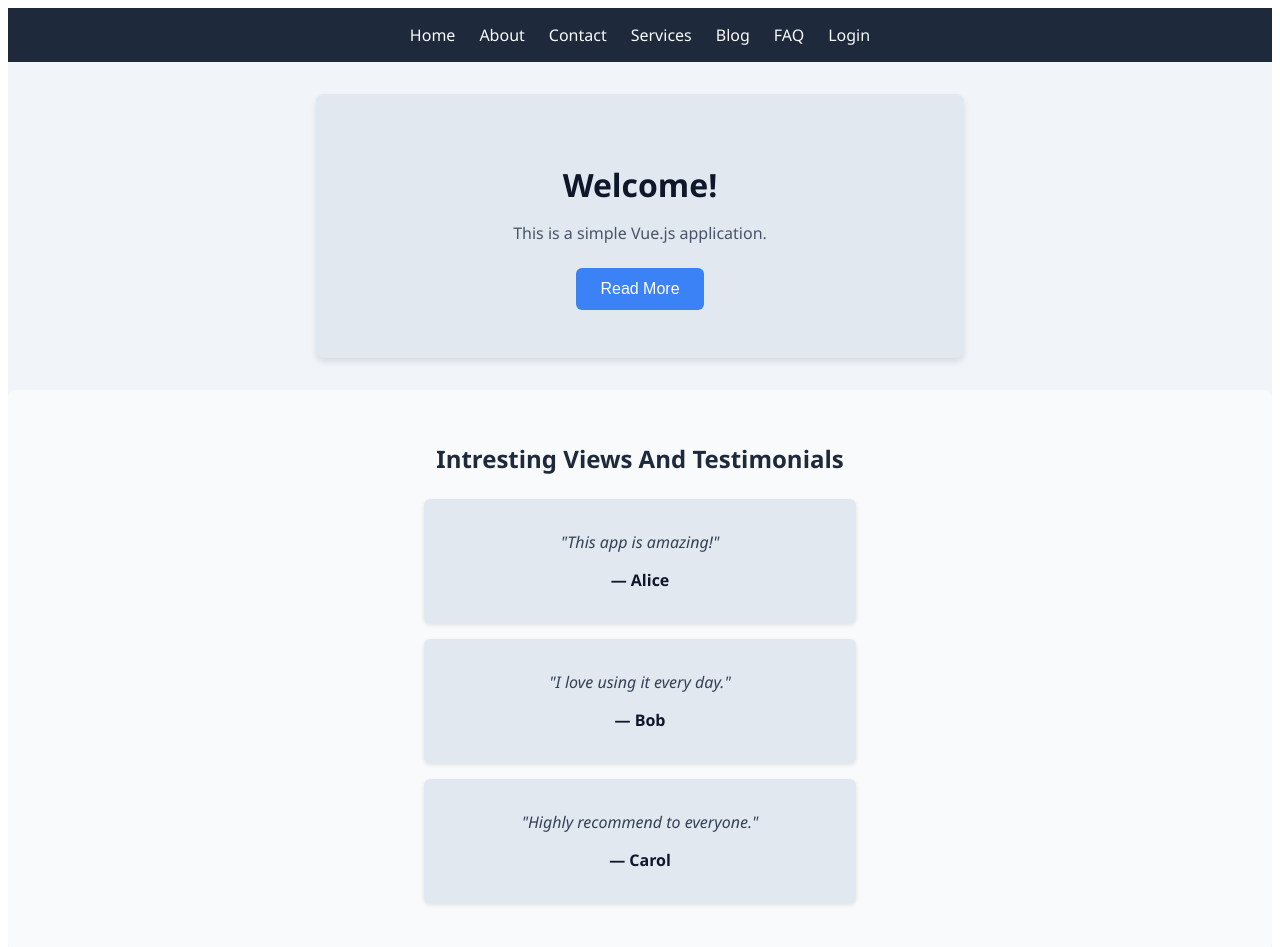
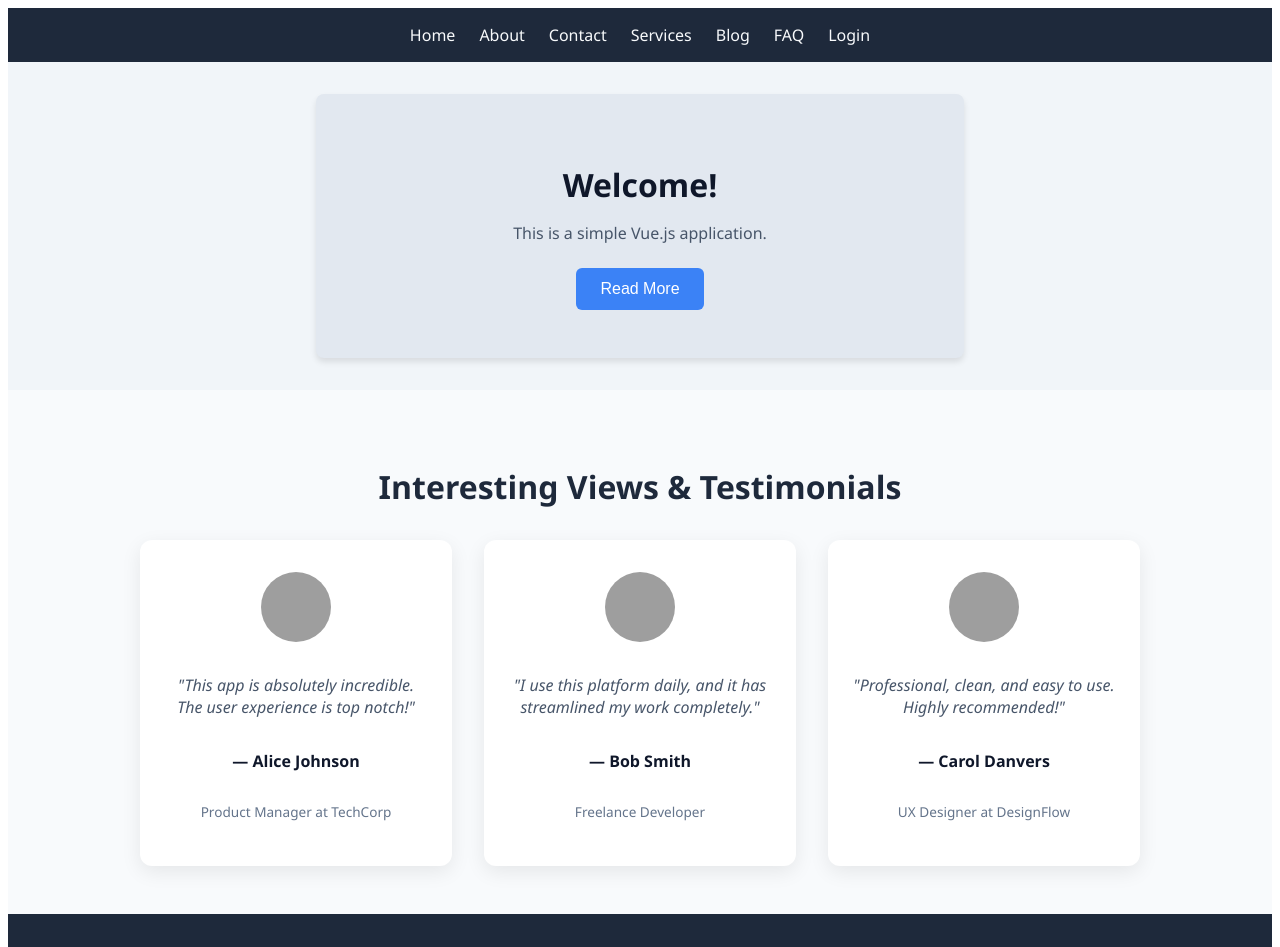
Before and after one commit to MBUDA-BRANICE-NJIRA/Vue-Js-Beginner-Project, a Vue app: page / in a window 1280 px wide. Shown: the top 947 px of the page. Built offline with nearby package versions, Linux system fonts and the light colour scheme; grey boxes are pictures that could not be loaded.

Commit message:
Improved on the testimonials section

```diff
--- a/src/components/Testimonial.vue
+++ b/src/components/Testimonial.vue
@@ -1,23 +1,41 @@
-<!-- Testimonials.vue -->
 <template>
   <section class="testimonials">
-    <h2 class="section-title">Intresting Views And Testimonials</h2>
-    <div class="testimonial-card" v-for="(testimonial, index) in testimonials" :key="index">
-      <p class="quote">"{{ testimonial.message }}"</p>
-      <p class="author">— {{ testimonial.name }}</p>
+    <h2 class="section-title">Interesting Views & Testimonials</h2>
+    <div class="card-grid">
+      <div class="testimonial-card" v-for="(testimonial, index) in testimonials" :key="index">
+        <img :src="testimonial.avatar" alt="User avatar" class="avatar" />
+        <p class="quote">"{{ testimonial.message }}"</p>
+        <p class="author">— {{ testimonial.name }}</p>
+        <p class="role">{{ testimonial.role }}</p>
+      </div>
     </div>
   </section>
 </template>
 
 <script>
 export default {
-  name: 'TestiMonial',
+  name: 'TestiMonials',
   data() {
     return {
       testimonials: [
-        { name: 'Alice', message: 'This app is amazing!' },
-        { name: 'Bob', message: 'I love using it every day.' },
-        { name: 'Carol', message: 'Highly recommend to everyone.' }
+        {
+          name: 'Alice Johnson',
+          message: 'This app is absolutely incredible. The user experience is top notch!',
+          role: 'Product Manager at TechCorp',
+          avatar: 'https://i.pravatar.cc/100?img=1'
+        },
+        {
+          name: 'Bob Smith',
+          message: 'I use this platform daily, and it has streamlined my work completely.',
+          role: 'Freelance Developer',
+          avatar: 'https://i.pravatar.cc/100?img=2'
+        },
+        {
+          name: 'Carol Danvers',
+          message: 'Professional, clean, and easy to use. Highly recommended!',
+          role: 'UX Designer at DesignFlow',
+          avatar: 'https://i.pravatar.cc/100?img=3'
+        }
       ]
     };
   }
@@ -27,34 +45,61 @@ export default {
 <style scoped>
 .testimonials {
   background-color: #f8fafc;
-  padding: 2rem;
+  padding: 3rem 1rem;
   text-align: center;
-  border-radius: 0.5rem;
 }
 
 .section-title {
-  font-size: 1.5rem;
-  margin-bottom: 1.5rem;
+  font-size: 2rem;
+  margin-bottom: 2rem;
   color: #1e293b;
+  font-weight: 600;
+}
+
+.card-grid {
+  display: grid;
+  grid-template-columns: repeat(auto-fit, minmax(260px, 1fr));
+  gap: 2rem;
+  max-width: 1000px;
+  margin: 0 auto;
 }
 
 .testimonial-card {
-  background-color: #e2e8f0;
-  margin: 1rem auto;
-  padding: 1rem;
-  border-radius: 0.375rem;
-  max-width: 400px;
-  box-shadow: 0 2px 4px rgba(0, 0, 0, 0.1);
+  background-color: white;
+  border-radius: 0.75rem;
+  padding: 2rem 1.5rem;
+  box-shadow: 0 6px 20px rgba(0, 0, 0, 0.08);
+  transition: transform 0.3s ease;
+  display: flex;
+  flex-direction: column;
+  align-items: center;
+}
+
+.testimonial-card:hover {
+  transform: translateY(-5px);
+}
+
+.avatar {
+  width: 70px;
+  height: 70px;
+  border-radius: 50%;
+  object-fit: cover;
+  margin-bottom: 1rem;
 }
 
 .quote {
   font-style: italic;
-  color: #334155;
+  color: #475569;
+  margin-bottom: 1rem;
 }
 
 .author {
-  margin-top: 0.5rem;
-  font-weight: bold;
+  font-weight: 600;
   color: #0f172a;
 }
+
+.role {
+  font-size: 0.85rem;
+  color: #64748b;
+}
 </style>
```
